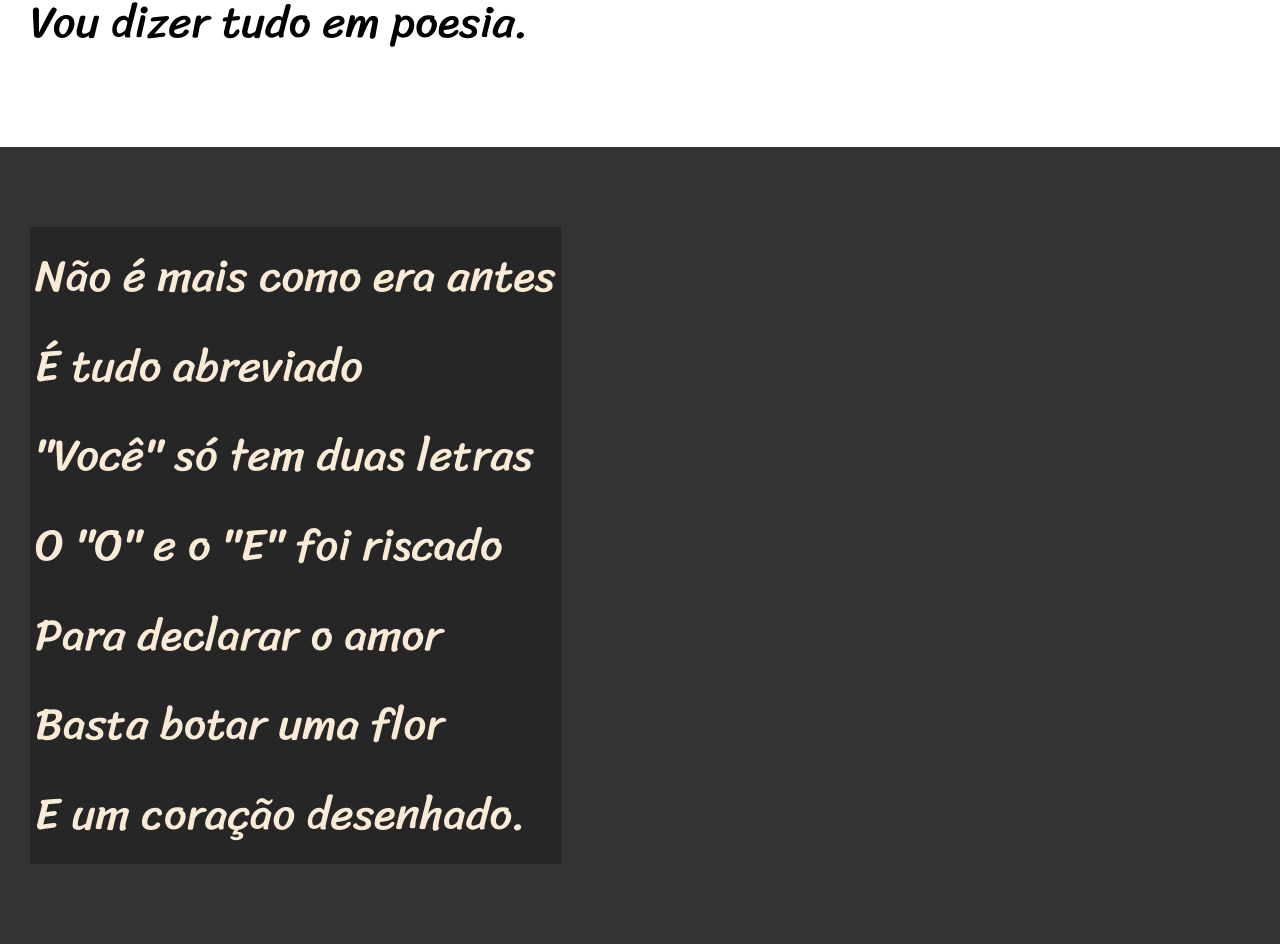
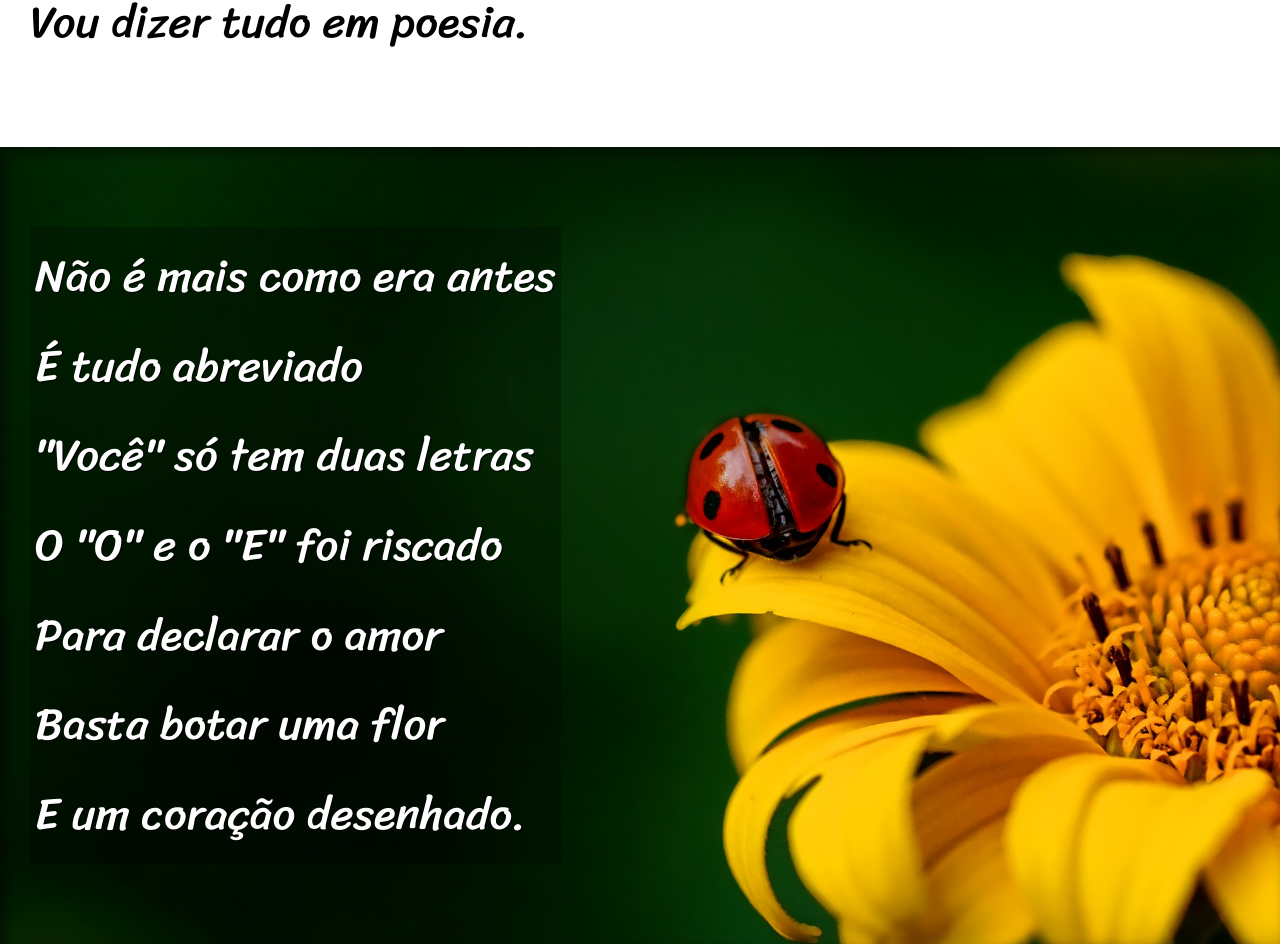
Before and after one commit to luiscorreia01/html-css, a plain HTML site: page desafios/desafio012/projeto-cordel.html in a window 1280 px wide. Shown: the part 900-1844 px from the top of the page. Drawn offline with Linux system fonts and the light colour scheme.

Commit message:
desafio 012 finalizado

```diff
--- a/desafios/desafio012/estilo/style.css
+++ b/desafios/desafio012/estilo/style.css
@@ -59,10 +59,15 @@ section {
     font-size: 3.5vw;
 }
 
+section > p {
+    padding-bottom: 2em;
+}
+
 section.imagem > p {
     display: inline-block;
     background-color: rgba(0, 0, 0, 0.253);
     padding: 5px;
+    text-shadow: 1px 1px 0px black;
 }
 
 .normal {
@@ -71,9 +76,23 @@ section.imagem > p {
 }
 
 .imagem {
-    background-color: rgb(51, 51, 51);
-    color: antiquewhite;
+    background-color: rgb(52, 52, 52);
+    color: white;
+    box-shadow: inset 6px 6px 13px rgba(0, 0, 0, 0.468);
+    background-attachment: fixed;
+    background-size: cover;
 }
+
+section#img01 {
+    background-image:url(../imagens/background001.jpg) ;
+    background-position: right center;
+}
+
+section#img02 {
+    background-image: url(../imagens/background002.jpg);
+
+}
+
 footer {
     background-color: rgb(0, 0, 0);
     text-align: center;
--- a/desafios/desafio012/projeto-cordel.html
+++ b/desafios/desafio012/projeto-cordel.html
@@ -27,7 +27,7 @@
         Vou dizer tudo em poesia.
     </section>
 
-    <section class="imagem">
+    <section class="imagem" id="img01">
         <p>
             Não é mais como era antes <br>
             É tudo abreviado <br>
@@ -61,7 +61,7 @@
         </p>
     </section>
 
-    <section class="imagem">
+    <section class="imagem" id="img02">
         <p>
             Tenho saudade das cartas <br>
             Escritas com a própria mão <br>
```
